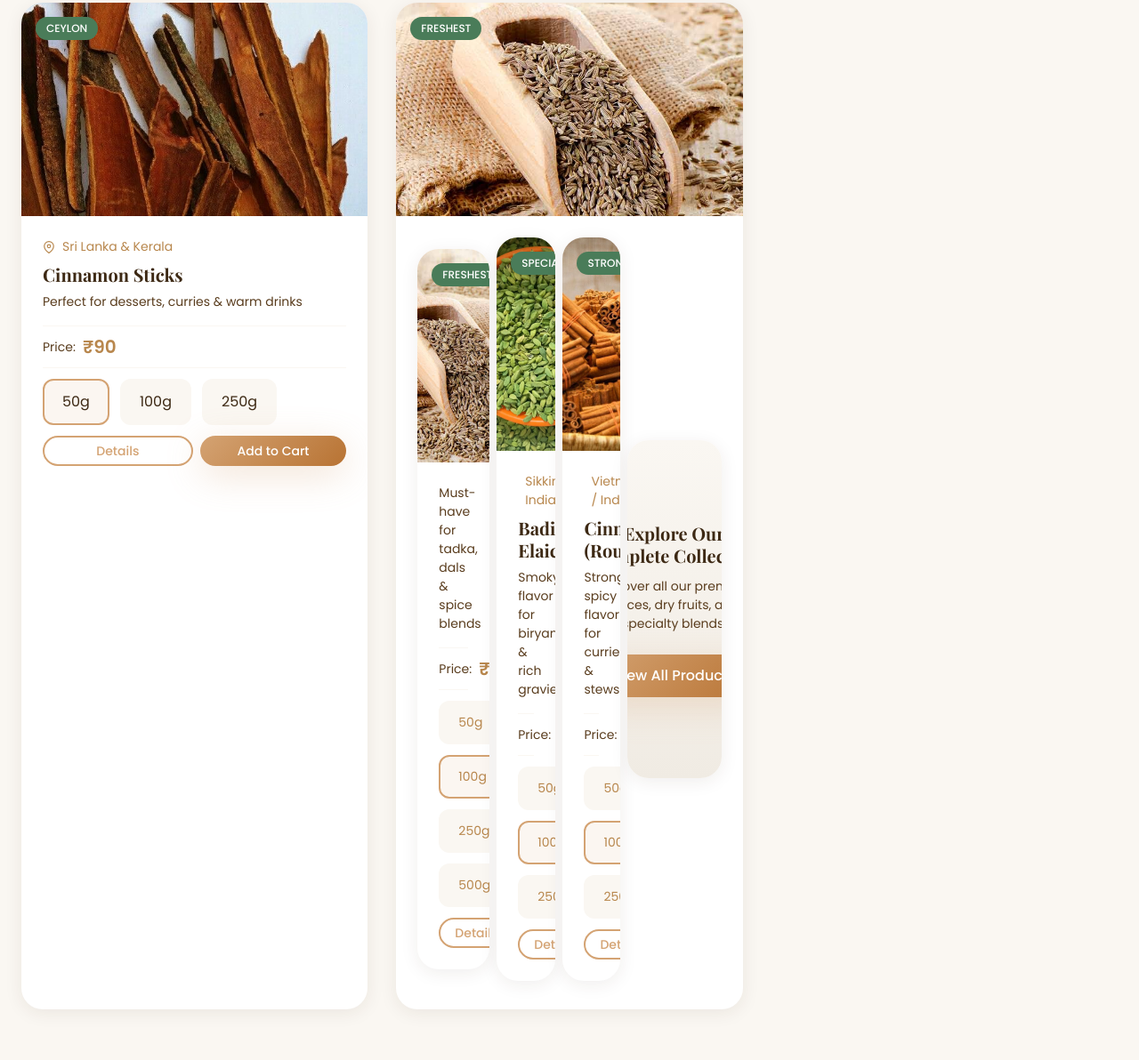
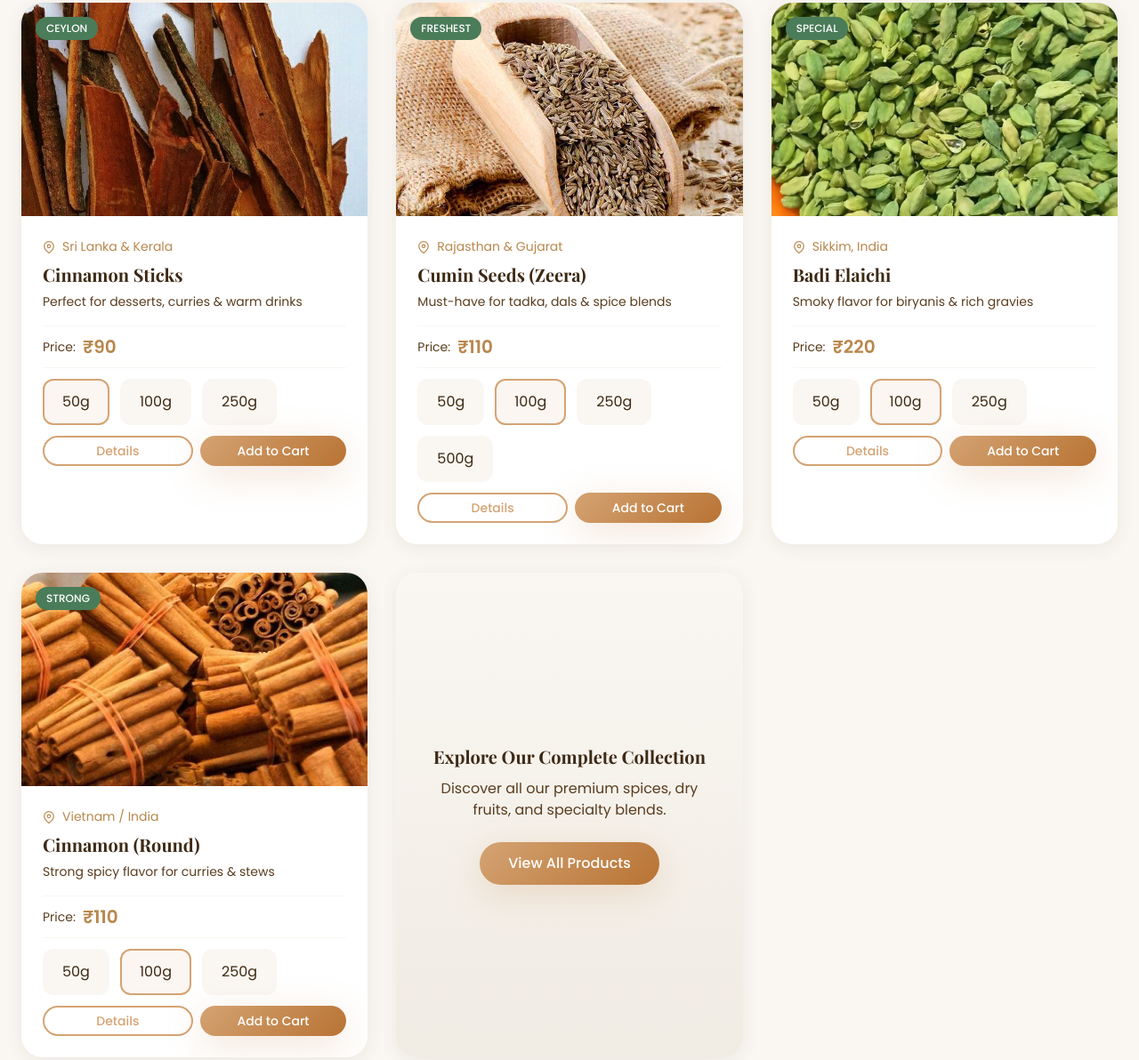
Before and after one commit to Thanush77/tawabil, a plain HTML site: page index.html in a window 1280 px wide. Shown: the part 1798-2990 px from the top of the page at 89% size. Drawn offline with nearby package versions, Linux system fonts and the light colour scheme; no server answers.

Commit message:
Fix nested HTML structure for Cumin card in index.html

```diff
--- a/index.html
+++ b/index.html
@@ -270,13 +270,10 @@
           </div>
           <div class="product-card-content">
             <div class="product-card-origin">
-        <!-- Cumin -->
-        <div class="product-card reveal" data-product-id="zeera">
-          <div class="product-card-image">
-            <img src="images/jeera.jpg" alt="Cumin Seeds" class="product-card-image-el" style="width: 100%; height: 100%; object-fit: cover;">
-            <span class="product-card-badge">Freshest</span>
-          </div>
-          <div class="product-card-content">
+              <svg width="14" height="14" viewBox="0 0 24 24" fill="none" stroke="currentColor" stroke-width="2"><path d="M21 10c0 7-9 13-9 13s-9-6-9-13a9 9 0 0 1 18 0z"/><circle cx="12" cy="10" r="3"/></svg>
+              Rajasthan & Gujarat
+            </div>
+            <h3>Cumin Seeds (Zeera)</h3>
             <p class="product-card-uses">Must-have for tadka, dals & spice blends</p>
             <div class="product-card-price">
               <span class="price-label">Price:</span>
```
